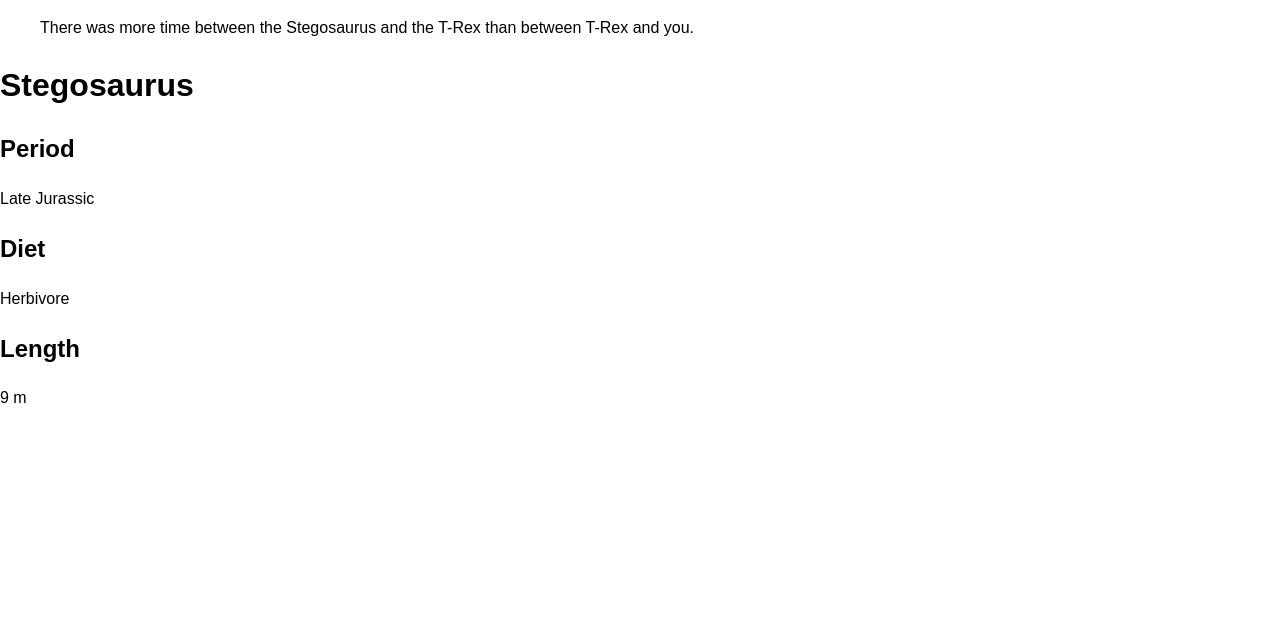
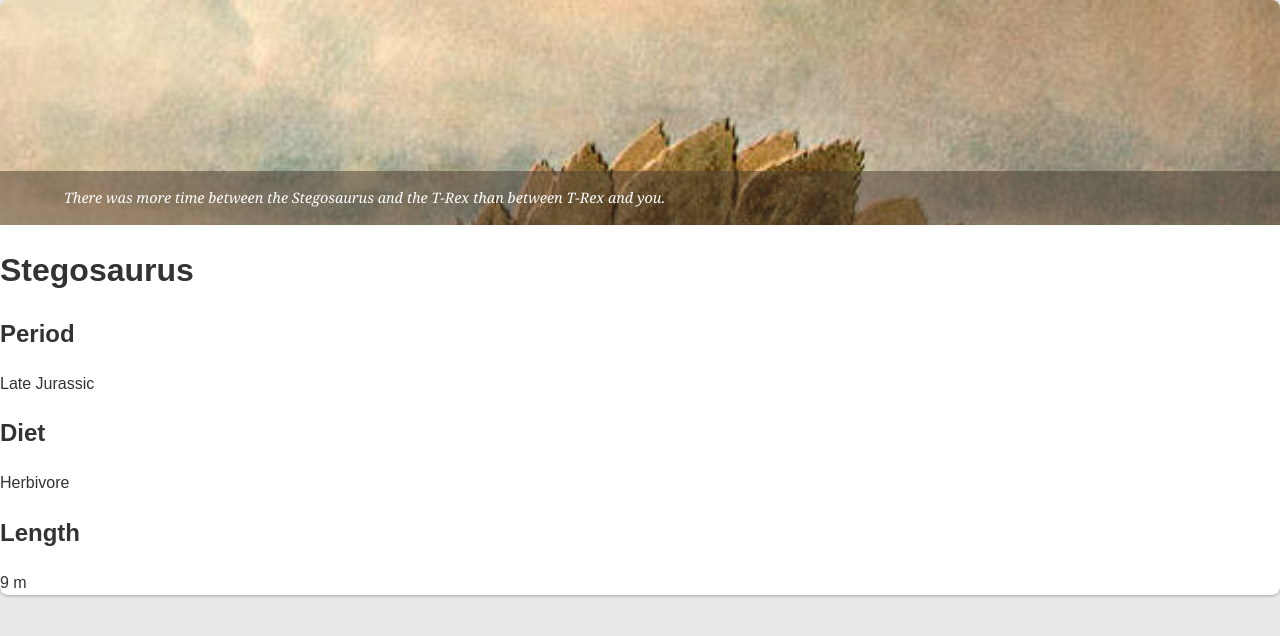
Before and after one commit to annamisak/dsn1675-exercise-1, a plain HTML site: page index.html in a window 1280 px wide. Drawn offline with Linux system fonts and the light colour scheme.

Commit message:
Billboard added

```diff
--- a/css/main.css
+++ b/css/main.css
@@ -14,6 +14,9 @@ html {
   -ms-text-size-adjust: 100%;
   -webkit-text-size-adjust: 100%;
   text-size-adjust: 100%;
+
+  background-color: #e9e9e9;
+  color: #333;
 }
 
 *, *:before, *:after {
@@ -29,3 +32,38 @@ img {
   display: block;
   width: 100%;
 }
+
+main {
+  margin: 0 auto;
+  width: auto;
+
+  background-color: #fff;
+  border-radius: 8px;
+  box-shadow: 0 1px 3px rgba(0,0,0,0.3);
+}
+
+.billboard {
+    margin: 0;
+    overflow: hidden;
+    background-image: url(../images/stegosaurus.jpg);
+    background-color: white;
+    background-repeat: no-repeat;
+    background-size: 100%;
+    border-radius: 8px 8px 0 0;
+}
+
+.image-text {
+    margin: 10.7rem 0 0 0;
+    padding: 1rem 5%;
+    background-color: rgba(72, 58, 46, .5);
+    font-family: Georgia, Times, "Times New Roman", serif;
+    font-size: .9rem;
+    font-weight: 300;
+    font-style: italic;
+    color: white;
+}
+
+.content {
+    margin: 0;
+    padding: 0 5%;
+}
--- a/index.html
+++ b/index.html
@@ -9,9 +9,9 @@
 <body>
 
     <main>
-        <figure>
-            <figcaption>There was more time between the Stegosaurus and the T-Rex than between T-Rex and you.</figcaption>
-        </figure>
+        <div class="billboard">
+            <h2 class="image-text">There was more time between the Stegosaurus and the T-Rex than between T-Rex and you.</h2>
+        </div>
 
         <h1>Stegosaurus</h1>
 
```
